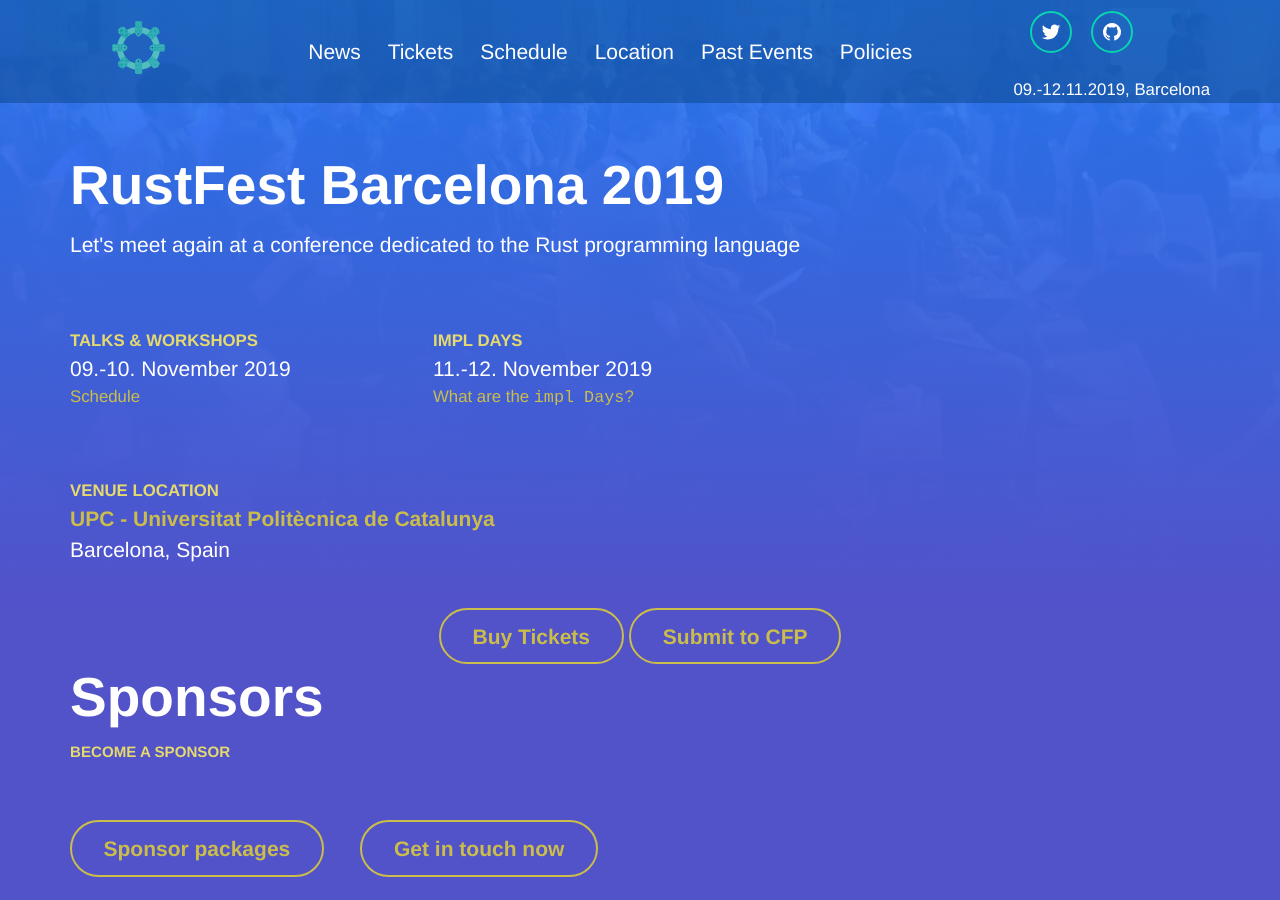
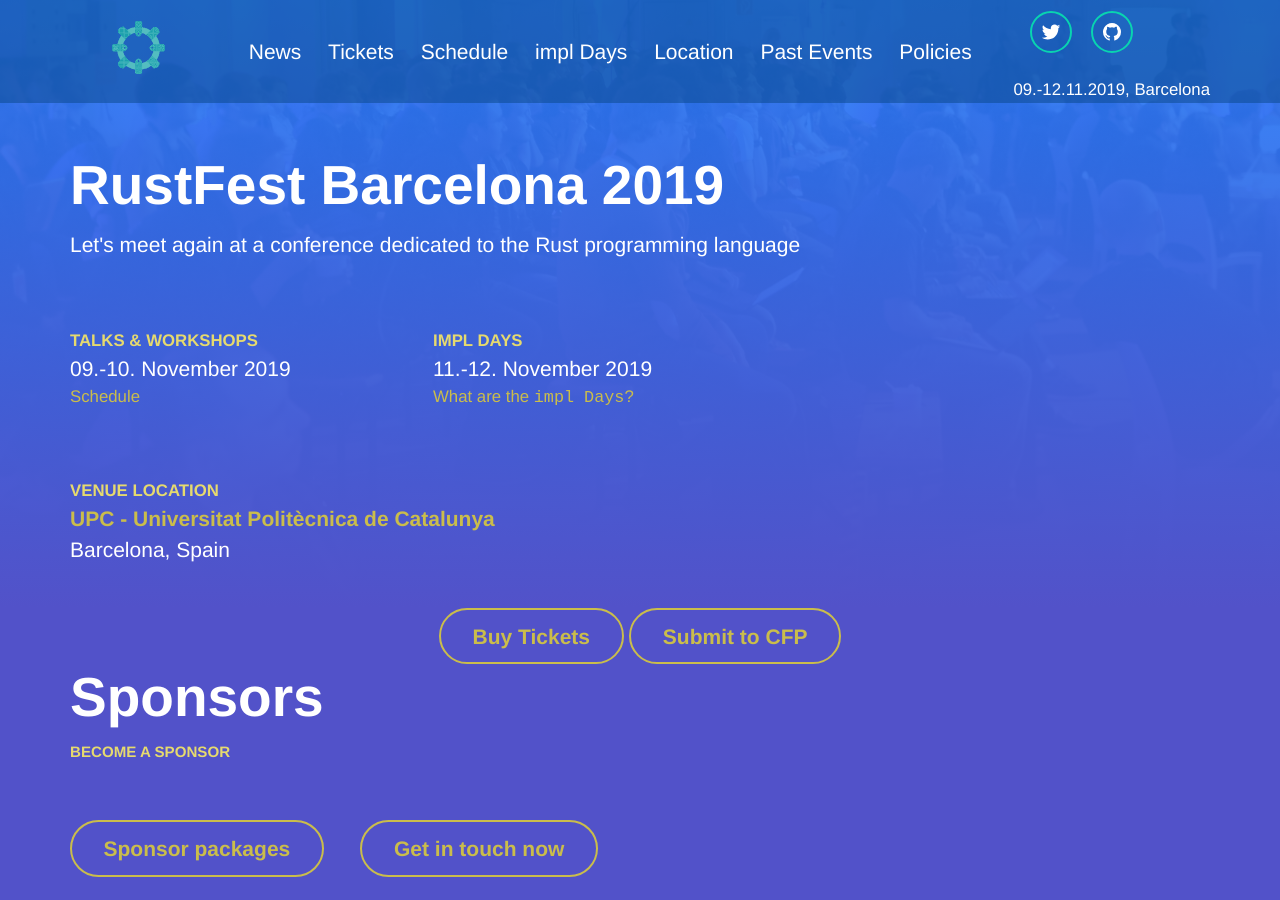
Before and after one commit to RustFestEU/barcelona.rustfest.eu, a Jekyll site: the page built from index.html, in a window 1280 px wide and 900 px high. Built offline with Jekyll 4.4.1, drawn with Linux system fonts in a browser that asks for light colours; nearby versions of some CDN libraries.

Commit message:
Add impl Days link

```diff
--- a/_data/header_menu.yml
+++ b/_data/header_menu.yml
@@ -4,6 +4,8 @@
   link: /tickets/
 - title: Schedule
   link: /schedule/
+- title: impl Days
+  link: /about_impl_days/
 - title: Location
   link: /location/
 - title: Past Events
```
